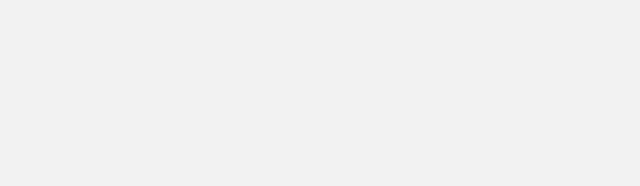
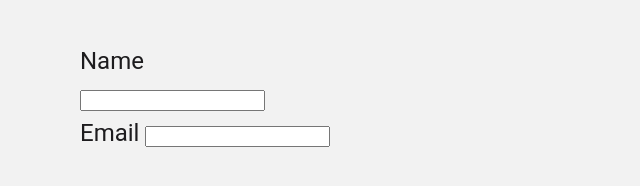
Before and after one commit to leinefran/free-code-camp_responsive-web-design, a plain HTML site: page survey-form/index.html in a window 1280 px wide. Shown: the whole page, without its empty margins (0-640 px from the left). Drawn offline with Linux system fonts and the light colour scheme; files that its build step writes are made by us from their sources.

Commit message:
Added: a form with two labels and input fields.

```diff
--- a/survey-form/index.html
+++ b/survey-form/index.html
@@ -11,7 +11,14 @@
 	</head>
 	<body>
 		<main>
-
+			<h1 id='title'></h1>
+			<p id="description"></p>
+			<form id="survey-form">
+  				<label for="name" id="name-label">Name</label><br>
+  				<input type="text" id="name" name="name"><br>
+  				<label for="email" id="email-label">Email</label>
+  				<input type="text" id="email" name="email"><br>
+			</form>
 		</main>
 	</body>
 </html>
```
